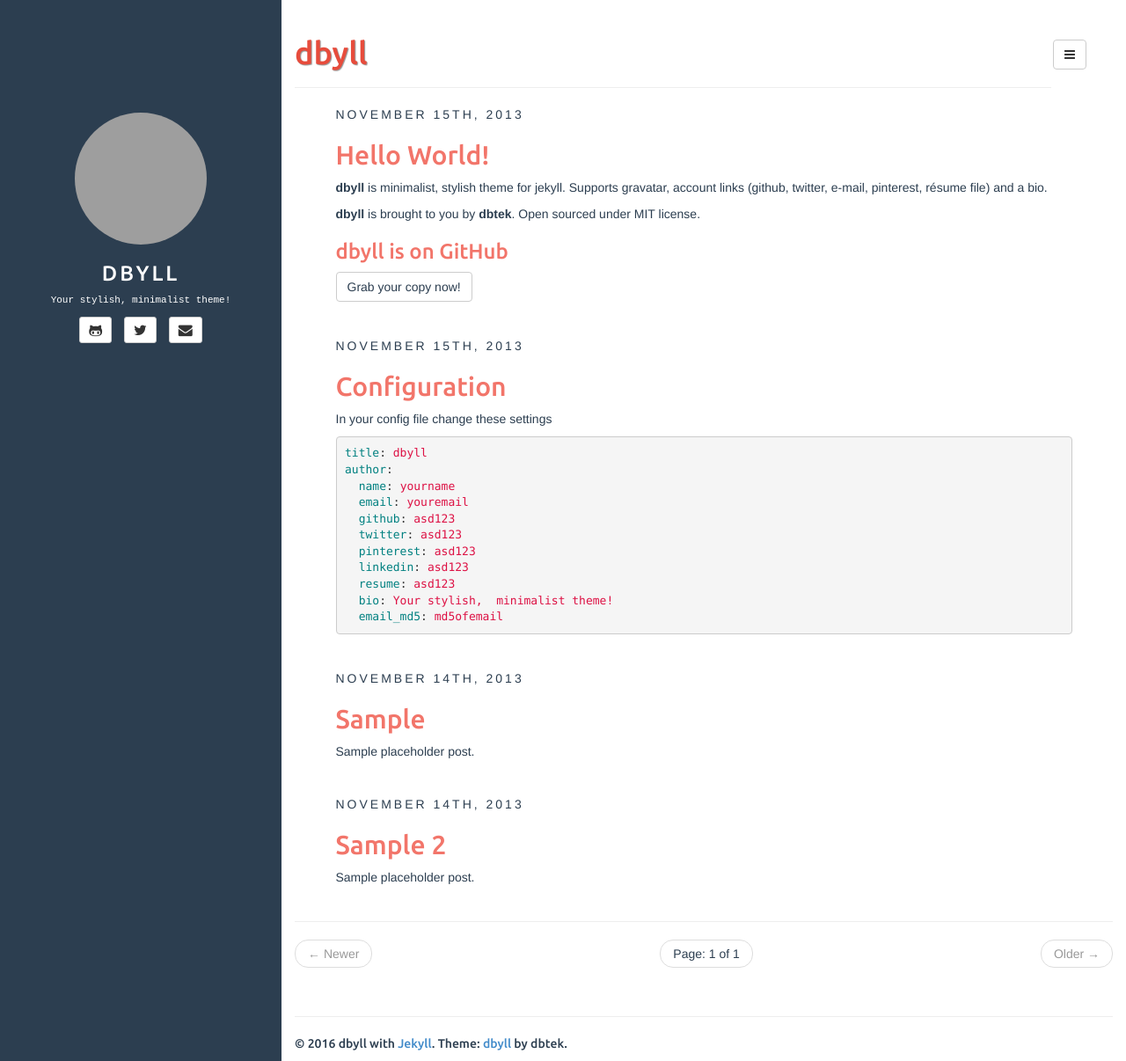
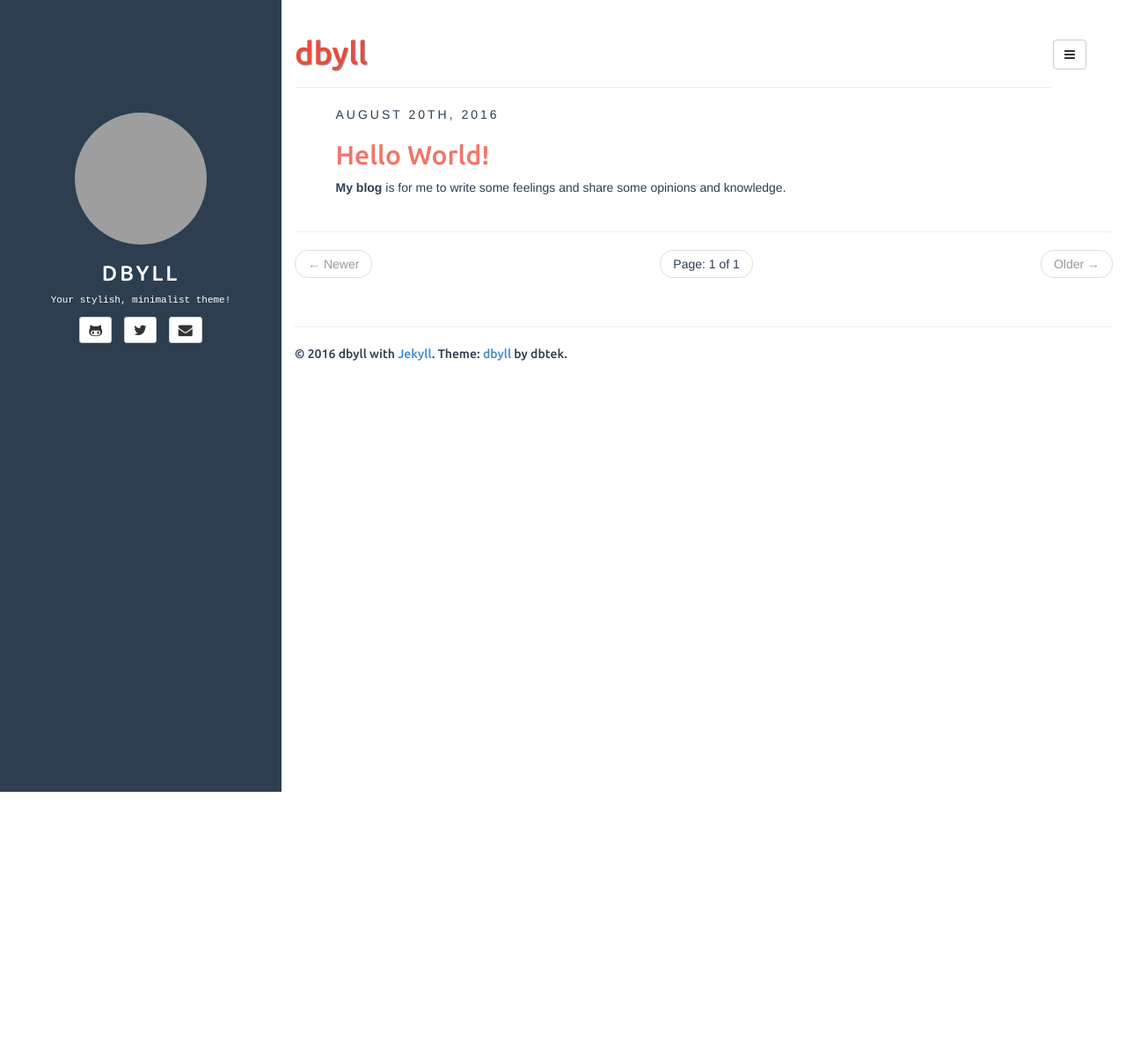
Before and after one commit to SilMOON/silmoon.github.io, a Jekyll site: the page built from index.html, in a window 1280 px wide and 1206 px high. Shown: the whole window at 88% size. Built offline with Jekyll 4.4.1, drawn with Linux system fonts in a browser that asks for light colours; the list of posts is cut into pages by our own code; grey boxes are pictures that could not be loaded.

Commit message:
hello world!

```diff
--- a/_posts/2013-11-14-sample-2.md
+++ /dev/null
@@ -1,11 +0,0 @@
----
-layout: post
-title: Sample 2
-categories: [general, demo, sample]
-tags: [demo, dbyll, dbtek, sample2]
-description: Sample placeholder post.
----
-
-Lorem ipsum dolor sit amet,  consectetur adipisicing elit,  sed do eiusmod tempor incididunt ut labore et dolore magna aliqua. Ut enim ad minim veniam,  quis nostrud exercitation ullamco laboris nisi ut aliquip ex ea commodo consequat. Duis aute irure dolor in reprehenderit in voluptate velit esse cillum dolore eu fugiat nulla pariatur. Excepteur sint occaecat cupidatat non proident,  sunt in culpa qui officia deserunt mollit anim id est laborum.
-
-Lorem ipsum dolor sit amet,  consectetur adipisicing elit,  sed do eiusmod tempor incididunt ut labore et dolore magna aliqua. Ut enim ad minim veniam,  quis nostrud exercitation ullamco laboris nisi ut aliquip ex ea commodo consequat. Duis aute irure dolor in reprehenderit in voluptate velit esse cillum dolore eu fugiat nulla pariatur. Excepteur sint occaecat cupidatat non proident,  sunt in culpa qui officia deserunt mollit anim id est laborum.
--- a/_posts/2013-11-15-configuration.md
+++ /dev/null
@@ -1,23 +0,0 @@
----
-layout: post
-title: Configuration
-categories: [general, setup, demo]
-tags: [demo, dbyll, dbtek, setup]
-fullview: true
----
-
-In your config file change these settings
-
-{% highlight yaml %}
-title: dbyll
-author:
-  name: yourname
-  email: youremail
-  github: asd123
-  twitter: asd123
-  pinterest: asd123
-  linkedin: asd123
-  resume: asd123
-  bio: Your stylish,  minimalist theme!
-  email_md5: md5ofemail
-{% endhighlight %}
--- a/_posts/2013-11-15-hello-world.md
+++ /dev/null
@@ -1,16 +0,0 @@
----
-layout: post
-title: Hello World!
-categories: [general, setup, demo]
-tags: [demo, dbyll, dbtek, setup]
-fullview: true
-comments: true
----
-
-**dbyll** is minimalist, stylish theme for jekyll. Supports gravatar, account links (github, twitter, e-mail, pinterest, résume file) and a bio.
-
-**dbyll** is brought to you by **[dbtek](http://ismaildemirbilek.com)**. Open sourced under [MIT](http://opensource.org/licenses/MIT) license.
-
-### dbyll is on GitHub
-
-<a class="btn btn-default" href="https://github.com/dbtek/dbyll">Grab your copy now!</a>
--- /dev/null
+++ b/_posts/2016-08-20-hello-world.md
@@ -0,0 +1,9 @@
+---
+layout: post
+title: Hello World!
+categories: [general]
+tags: [silmoon]
+fullview: true
+---
+
+**[My blog](http://silmoon.github.io/)** is for me to write some feelings and share some opinions and knowledge.
```
Also changed, not shown: 404.html (+0 -7 lines), _posts/2013-11-14-sample.md (deleted, +0 -17 lines).
